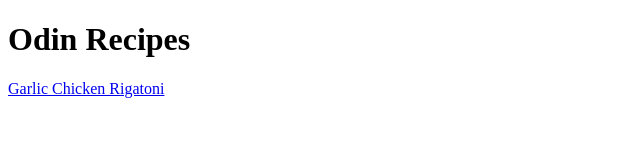
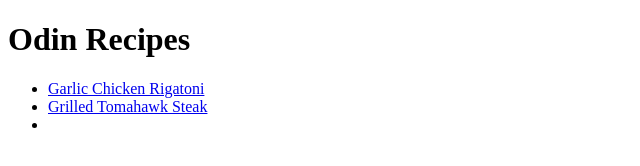
Before and after one commit to justincschoi/odin-recipes, a plain HTML site: page index.html in a window 1280 px wide. Shown: the whole page, without its empty margins (0-640 px from the left). Drawn offline with Linux system fonts and the light colour scheme.

Commit message:
Create steak.html to recipes

```diff
--- a/index.html
+++ b/index.html
@@ -1,12 +1,19 @@
 <!DOCTYPE html>
 <html lang="en">
+
 <head>
     <meta charset="UTF-8">
     <meta name="viewport" content="width=device-width, initial-scale=1.0">
     <title>Recipes</title>
 </head>
+
 <body>
     <h1>Odin Recipes</h1>
-    <a href="recipes/rigatoni.html">Garlic Chicken Rigatoni</a>
+    <ul>
+        <li><a href="recipes/rigatoni.html">Garlic Chicken Rigatoni</a></li>
+        <li><a href="recipes/steak.html">Grilled Tomahawk Steak</a></li>
+        <li></li>
+    </ul>
 </body>
+
 </html>
```
